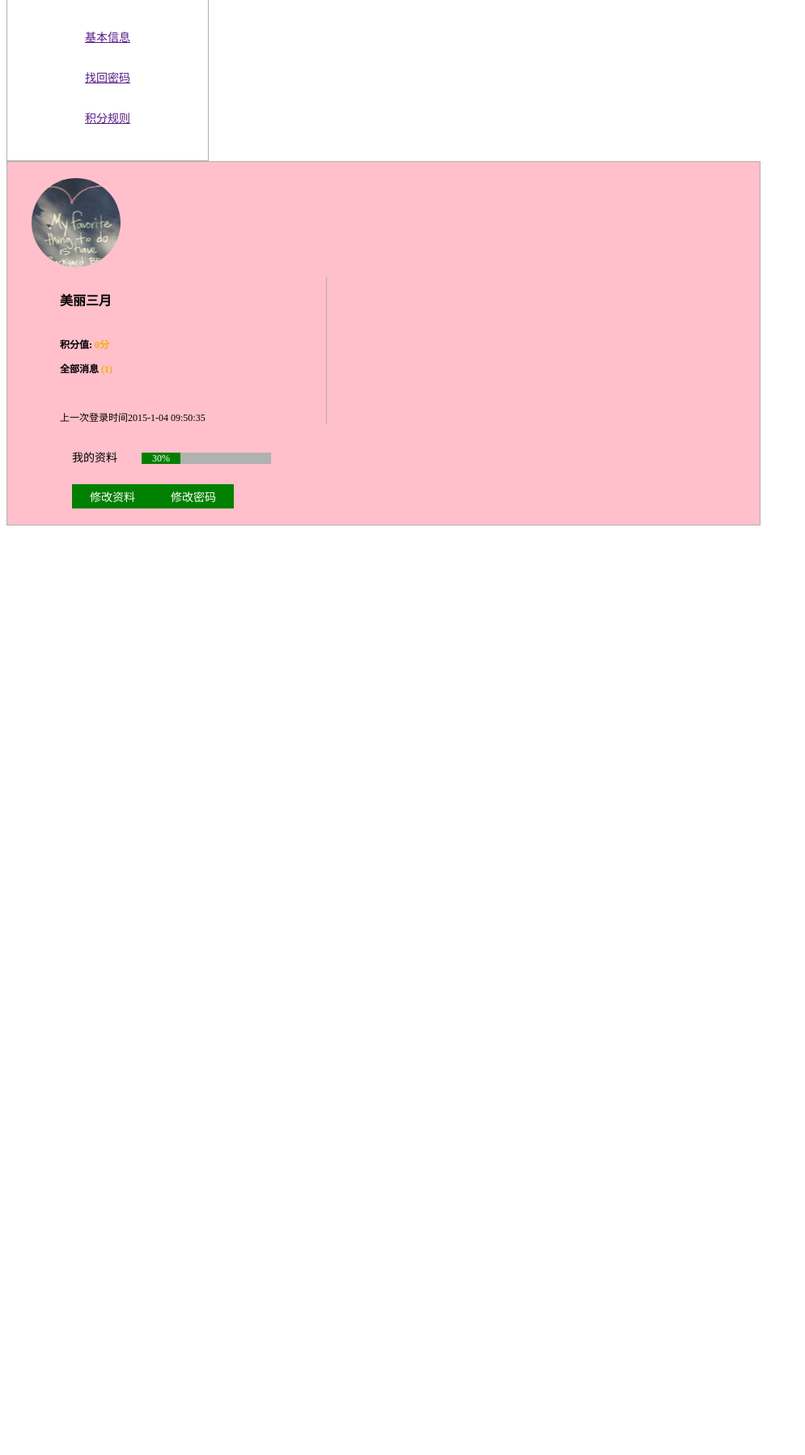
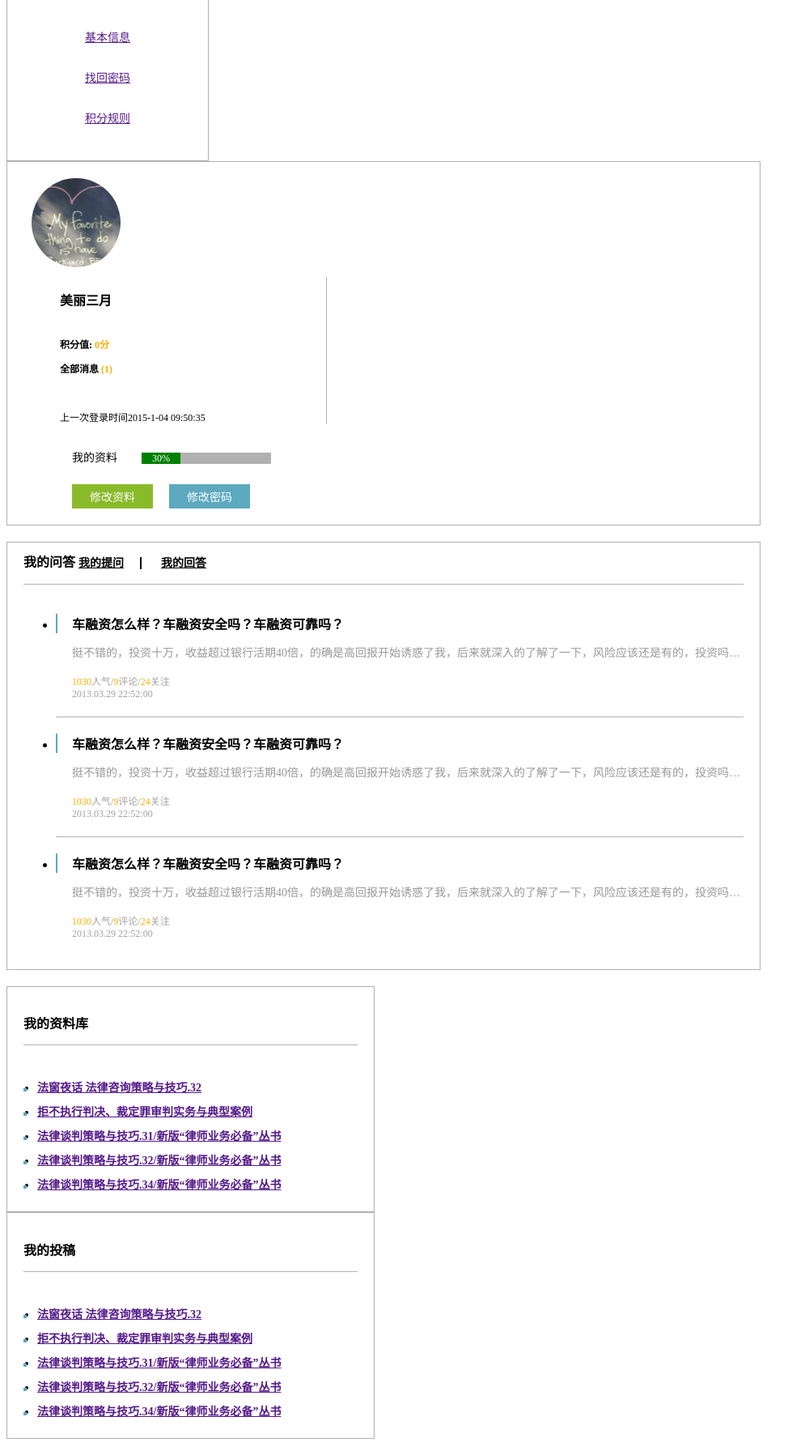
Before and after one commit to antsfreedom/safe, a PHP site: page /modules/html/user_center/personal_center.html in a window 1280 px wide. Shown: the part 496-2293 px from the top of the page at 81% size, without its empty margins (0-995 px from the left). Before the commit the page ends 1145 px from the top, so only its background shows below. Run offline with PHP 8.4, Linux system fonts and the light colour scheme; style sheets or scripts are compiled from the project's sources.

Commit message:
submit again

```diff
--- a/src/modules/html/user_center/personal_center.html
+++ b/src/modules/html/user_center/personal_center.html
@@ -26,6 +26,7 @@
 	</div>
 
 	<div class="contentbar pull-right">
+
 		<div class="owndata clearfix">
 			<div class="avata pull-left"></div>
 
@@ -43,13 +44,71 @@
 					<span class="title">我的资料</span>
 					<span class="progress"></span>
 				</div>
-				<button class="btn">修改资料</button>
-				<button class="btn">修改密码</button>
+				<button class="btn1">修改资料</button>
+				<button class="btn2">修改密码</button>
 			</div>
 		</div>
 
+		<div class="myQuestion">
+			<div class="questionHead">
+				我的问答
+				<span class="_right pull-right"><a href="">我的提问</a><a href="">我的回答</a></span>
+			</div>
+
+			<ul class="details">
+				<li class="detail">
+					<div class="ask">车融资怎么样？车融资安全吗？车融资可靠吗？</div>
+					<div class="answer">挺不错的，投资十万，收益超过银行活期40倍，的确是高回报开始诱惑了我，后来就深入的了解了一下，风险应该还是有的，投资吗，总是fffffffffffff</div>
+					<div class="popandtime">
+						<span class="popularity">1030</span>人气/<span class="comment">9</span>评论/<span class="attention">24</span>关注
+						<div class="time pull-right">2013.03.29 22:52:00</div>
+					</div>
+				</li>
+
+				<li class="detail">
+					<div class="ask">车融资怎么样？车融资安全吗？车融资可靠吗？</div>
+					<div class="answer">挺不错的，投资十万，收益超过银行活期40倍，的确是高回报开始诱惑了我，后来就深入的了解了一下，风险应该还是有的，投资吗，总是fffffffffffff</div>
+					<div class="popandtime">
+						<span class="popularity">1030</span>人气/<span class="comment">9</span>评论/<span class="attention">24</span>关注
+						<div class="time pull-right">2013.03.29 22:52:00</div>
+					</div>
+				</li>
+
+				<li class="detail">
+					<div class="ask">车融资怎么样？车融资安全吗？车融资可靠吗？</div>
+					<div class="answer">挺不错的，投资十万，收益超过银行活期40倍，的确是高回报开始诱惑了我，后来就深入的了解了一下，风险应该还是有的，投资吗，总是fffffffffffff</div>
+					<div class="popandtime">
+						<span class="popularity">1030</span>人气/<span class="comment">9</span>评论/<span class="attention">24</span>关注
+						<div class="time pull-right">2013.03.29 22:52:00</div>
+					</div>
+				</li>
 
 
+			</ul>
+		</div>
+
+   	<div class="database_submission clearfix">
+			<div class="database samestyle pull-left">
+				<h4>我的资料库</h4>
+				<ul class="data">
+					<li><a href="">法窗夜话   法律咨询策略与技巧.32</a></li>
+					<li><a href="">拒不执行判决、裁定罪审判实务与典型案例</a></li>
+					<li><a href="">法律谈判策略与技巧.31/新版“律师业务必备”丛书</a></li>
+					<li><a href="">法律谈判策略与技巧.32/新版“律师业务必备”丛书</a></li>
+					<li><a href="">法律谈判策略与技巧.34/新版“律师业务必备”丛书</a></li>
+				</ul>
+			</div>
+			<div class="submission samestyle pull-right">
+				<h4>我的投稿</h4>
+				<ul class="sub">
+					<li><a href="">法窗夜话   法律咨询策略与技巧.32</a></li>
+					<li><a href="">拒不执行判决、裁定罪审判实务与典型案例</a></li>
+					<li><a href="">法律谈判策略与技巧.31/新版“律师业务必备”丛书</a></li>
+					<li><a href="">法律谈判策略与技巧.32/新版“律师业务必备”丛书</a></li>
+					<li><a href="">法律谈判策略与技巧.34/新版“律师业务必备”丛书</a></li>
+				</ul>
+			</div>
+   	</div>
 	</div>
 
 </div>
--- a/src/modules/html/user_center/personal_center.scss
+++ b/src/modules/html/user_center/personal_center.scss
@@ -41,7 +41,7 @@
 
 	.contentbar{
 		width: 932px;
-		background: pink;
+		// background: pink;
 		.owndata{
 			border: 1px solid $gray-light;
 			padding: 20px 30px;
@@ -117,15 +117,127 @@
 					}
 				}
 
-				.btn{
+				button{
 					border: none;
 					outline: none;
 					height: 30px;
 					width: 100px;
 					font-size: 14px;
-					/*margin-right: 10px;*/
+					// margin-right: 10px;
 					color: $white;
-					background: green;
+					background-color: #5da9c0;
+					&:nth-child(2){
+						background: #89ba2a;
+						margin-right: 20px;
+					}
+				}
+
+			}
+		}
+
+		.myQuestion{
+			border: 1px solid $gray-light;
+			margin: 20px 0;
+			padding: 0 20px;
+			.questionHead{
+				border-bottom: 1px solid $gray-light;
+				line-height: 50px;
+				font-weight: 700;
+				._right{
+					a{
+						font-size: 14px;
+						font-weight: 700;
+						color: black;
+						&:first-child{
+							margin-right: 46px;
+							position: relative;
+							&:after{
+								display: block;
+								content: "";
+								width: 2px;
+								height: 100%;
+								background: black;
+								position: absolute;
+								right: -22px;
+								top: 0;
+							}
+						}
+					}
+				}
+			}
+			.details{
+				.detail{
+					padding: 20px 0 20px 20px;
+					border-bottom: 1px solid $gray-light;
+					&:last-child{
+						border: none;
+					}
+					.ask{
+						position: relative;
+						font-size: 16px;
+						font-weight: 700;
+						&:before{
+							position: absolute;
+							left: -20px;
+							top: 0;
+							display: block;
+							content: "";
+							height: 100%;
+							width: 2px;
+							background: #5da9c0;
+						}
+					}
+					.answer{
+						font-size: 14px;
+						color: #989898;
+						line-height: 50px;
+						white-space: nowrap;
+						text-overflow: ellipsis;
+						overflow: hidden;
+					}
+					.popandtime{
+						font-size: 12px;
+						color: #a1a1a1;
+						span{
+							color: $brand-yellow;
+						}
+					}
+				}
+			}
+		}
+
+		.database_submission{
+			margin-bottom: 20px;
+			font-size: 0;
+			.samestyle{
+				width: 455px;
+				padding: 0 20px;
+				box-sizing: border-box;
+				border: 1px solid $gray-light;
+				h4{
+					font-size: 16px;
+					line-height: 50px;
+					border-bottom: 1px solid $gray-light;
+					font-weight: 700;
+				}
+				ul{
+					padding: 17px 0 17px 17px;
+					li{
+						position: relative;
+						font-size: 14px;
+						font-weight: 700;
+						line-height: 30px;
+						&:before{
+							display: block;
+							content: "";
+							height: 4px;
+							width: 4px;
+							background: #5da9c0;
+							position: absolute;
+							left: -17px;
+							top: 15px;
+						}
+					}
 				}
 			}
 		}
```
